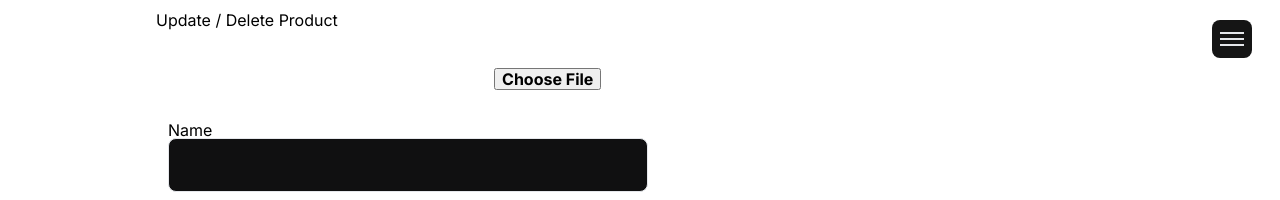
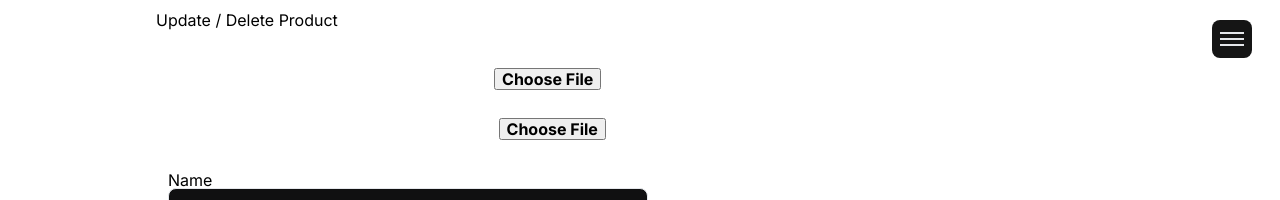
Before and after one commit to matei-george/licenta, a React (Vite) app in the folder frontend/: page /admin/product/update/1 in a window 1280 px wide. Shown: the top 200 px of the page. Built offline with nearby package versions, Linux system fonts and the light colour scheme; no server answers; sample sign-in values are in the browser's storage.

Commit message:
Update project

```diff
--- a/frontend/src/Components/ProductList/ProductList.jsx
+++ b/frontend/src/Components/ProductList/ProductList.jsx
@@ -1,7 +1,6 @@
-// eslint-disable-next-line no-unused-vars
 import React, { useState } from "react";
 import { useNavigate } from "react-router-dom";
-import { useCreateProductMutation, useUploadProductImageMutation } from "../../redux/api/productApiSlice";
+import { useCreateProductMutation, useUploadProductImageMutation, useUploadProductZipMutation } from "../../redux/api/productApiSlice";
 import { useFetchCategoriesQuery } from "../../redux/api/categoryApiSlice";
 import AdminMenu from "../AdminMenu/AdminMenu";
 
@@ -15,9 +14,12 @@ const ProductList = () => {
    const [brand, setBrand] = useState("");
    const [stock, setStock] = useState(0);
    const [imageUrl, setImageUrl] = useState(null);
+   const [zipFile, setZipFile] = useState("");
+   const [zipUrl, setZipUrl] = useState(null);
    const navigate = useNavigate();
 
    const [uploadProductImage] = useUploadProductImageMutation();
+   const [uploadProductZip] = useUploadProductZipMutation();
    const [createProduct] = useCreateProductMutation();
    const { data: categories } = useFetchCategoriesQuery();
 
@@ -34,6 +36,7 @@ const ProductList = () => {
          productData.append("quantity", quantity);
          productData.append("brand", brand);
          productData.append("countInStock", stock);
+         productData.append("zipfile", zipFile);
 
          const { data } = await createProduct(productData);
 
@@ -49,7 +52,7 @@ const ProductList = () => {
       }
    };
 
-   const uploadFileHandler = async (e) => {
+   const uploadImageHandler = async (e) => {
       const formData = new FormData();
       formData.append("image", e.target.files[0]);
 
@@ -60,6 +63,20 @@ const ProductList = () => {
          setImageUrl(res.image);
       } catch (error) {
          alert(error?.data?.message || "Error uploading image.");
+      }
+   };
+
+   const uploadZipHandler = async (e) => {
+      const formData = new FormData();
+      formData.append("zipfile", e.target.files[0]);
+
+      try {
+         const res = await uploadProductZip(formData).unwrap();
+         alert(res.message);
+         setZipFile(res.file);
+         setZipUrl(res.file);
+      } catch (error) {
+         alert(error?.data?.message || "Error uploading ZIP file.");
       }
    };
 
@@ -80,7 +97,21 @@ const ProductList = () => {
                   <label className="border text-white px-4 block w-full text-center rounded-lg cursor-pointer font-bold py-11">
                      {image ? image.name : "Upload Image"}
 
-                     <input type="file" name="image" accept="image/*" onChange={uploadFileHandler} className={!image ? "hidden" : "text-white"} />
+                     <input type="file" name="image" accept="image/*" onChange={uploadImageHandler} className={!image ? "hidden" : "text-white"} />
+                  </label>
+               </div>
+
+               {zipUrl && (
+                  <div className="text-center">
+                     <p className="block mx-auto">ZIP File Uploaded: {zipUrl}</p>
+                  </div>
+               )}
+
+               <div className="mb-3">
+                  <label className="border text-white px-4 block w-full text-center rounded-lg cursor-pointer font-bold py-11">
+                     {zipFile ? zipFile.name : "Upload ZIP File"}
+
+                     <input type="file" name="zipfile" accept=".zip" onChange={uploadZipHandler} className={!zipFile ? "hidden" : "text-white"} />
                   </label>
                </div>
 
--- a/frontend/src/Components/ProductUpdate/ProductUpdate.jsx
+++ b/frontend/src/Components/ProductUpdate/ProductUpdate.jsx
@@ -1,7 +1,13 @@
 import { useState, useEffect } from "react";
 import AdminMenu from "../AdminMenu/AdminMenu.jsx";
 import { useNavigate, useParams } from "react-router-dom";
-import { useUpdateProductMutation, useDeleteProductMutation, useGetProductByIdQuery, useUploadProductImageMutation } from "../../redux/api/productApiSlice.js";
+import {
+   useUpdateProductMutation,
+   useDeleteProductMutation,
+   useGetProductByIdQuery,
+   useUploadProductImageMutation,
+   useUploadProductZipMutation,
+} from "../../redux/api/productApiSlice.js";
 import { useFetchCategoriesQuery } from "../../redux/api/categoryApiSlice.js";
 
 const AdminProductUpdate = () => {
@@ -16,10 +22,13 @@ const AdminProductUpdate = () => {
    const [quantity, setQuantity] = useState(productData?.quantity || "");
    const [brand, setBrand] = useState(productData?.brand || "");
    const [stock, setStock] = useState(productData?.countInStock || "");
+   const [zipFile, setZipFile] = useState(productData?.zipFile || "");
+   const [zipUrl, setZipUrl] = useState(null);
 
    const navigate = useNavigate();
    const { data: categories = [] } = useFetchCategoriesQuery();
    const [uploadProductImage] = useUploadProductImageMutation();
+   const [uploadProductZip] = useUploadProductZipMutation();
    const [updateProduct] = useUpdateProductMutation();
    const [deleteProduct] = useDeleteProductMutation();
 
@@ -33,10 +42,11 @@ const AdminProductUpdate = () => {
          setBrand(productData.brand);
          setImage(productData.image);
          setStock(productData.countInStock);
+         setZipFile(productData.zipFile);
       }
    }, [productData]);
 
-   const uploadFileHandler = async (e) => {
+   const uploadImageHandler = async (e) => {
       const file = e.target.files[0]; // Assuming only one file is uploaded
       setImage(file); // Update image state to the File object
 
@@ -50,6 +60,24 @@ const AdminProductUpdate = () => {
       } catch (err) {
          console.error("Image upload failed:", err);
          alert("Image upload failed. Try again.");
+      }
+   };
+
+   const uploadZipHandler = async (e) => {
+      const file = e.target.files[0];
+      setZipFile(file);
+
+      const formData = new FormData();
+      formData.append("zipfile", file);
+
+      try {
+         const res = await uploadProductZip(formData).unwrap();
+         alert("ZIP file uploaded successfully");
+         setZipFile(res.file); // Update zipFile state with the URL returned from the server if needed
+         setZipUrl(res.file);
+      } catch (err) {
+         console.error("ZIP file upload failed:", err);
+         alert("ZIP file upload failed. Try again.");
       }
    };
 
@@ -68,6 +96,11 @@ const AdminProductUpdate = () => {
       // Only append image if it's changed
       if (typeof image === "object") {
          formData.append("image", image); // Assuming image is already a File object
+      }
+
+      // Only append zipFile if it's changed
+      if (typeof zipFile === "object") {
+         formData.append("zipfile", zipFile);
       }
 
       try {
@@ -115,7 +148,20 @@ const AdminProductUpdate = () => {
                <div className="mb-3">
                   <label className="text-white py-2 px-4 block w-full text-center rounded-lg cursor-pointer font-bold">
                      {image ? (typeof image === "object" ? image.name : "Uploaded image") : "Upload image"}
-                     <input type="file" name="image" accept="image/*" onChange={uploadFileHandler} className="text-white" />
+                     <input type="file" name="image" accept="image/*" onChange={uploadImageHandler} className="text-white" />
+                  </label>
+               </div>
+
+               {zipUrl && (
+                  <div className="text-center">
+                     <p className="block mx-auto">ZIP File Uploaded: {zipUrl}</p>
+                  </div>
+               )}
+
+               <div className="mb-3">
+                  <label className="text-white py-2 px-4 block w-full text-center rounded-lg cursor-pointer font-bold">
+                     {zipFile ? (typeof zipFile === "object" ? zipFile.name : "Uploaded ZIP File") : "Upload ZIP File"}
+                     <input type="file" name="zipfile" accept=".zip" onChange={uploadZipHandler} className="text-white" />
                   </label>
                </div>
 
--- a/frontend/src/redux/api/productApiSlice.js
+++ b/frontend/src/redux/api/productApiSlice.js
@@ -1,7 +1,6 @@
 import { PRODUCT_URL, UPLOAD_URL } from "../constants.js";
 import { apiSlice } from "./apiSlice.js";
 
-// TODO: GRIDFS pentru zip
 export const productApiSlice = apiSlice.injectEndpoints({
    endpoints: (builder) => ({
       getProducts: builder.query({
@@ -49,6 +48,14 @@ export const productApiSlice = apiSlice.injectEndpoints({
       uploadProductImage: builder.mutation({
          query: (data) => ({
             url: `${UPLOAD_URL}`,
+            method: "POST",
+            body: data,
+         }),
+      }),
+
+      uploadProductZip: builder.mutation({
+         query: (data) => ({
+            url: `${UPLOAD_URL}/zip`,
             method: "POST",
             body: data,
          }),
@@ -103,4 +110,5 @@ export const {
    useGetNewProductsQuery,
    useUploadProductImageMutation,
    useGetFilteredProductsQuery,
+   useUploadProductZipMutation,
 } = productApiSlice;
```
Also changed, not shown: 18 other files (tests, documents, lock files or other folders).
